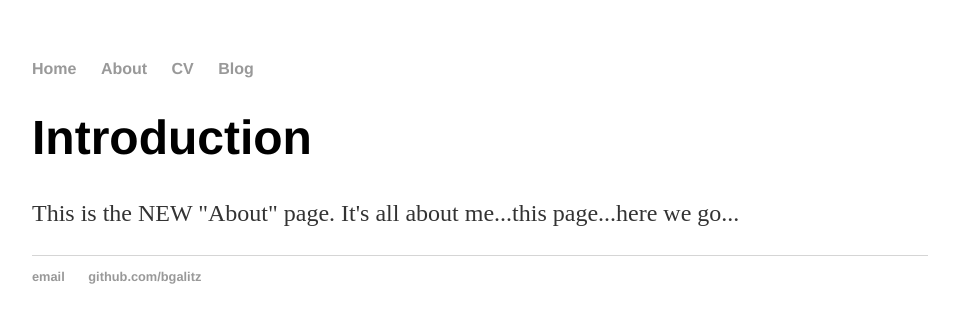
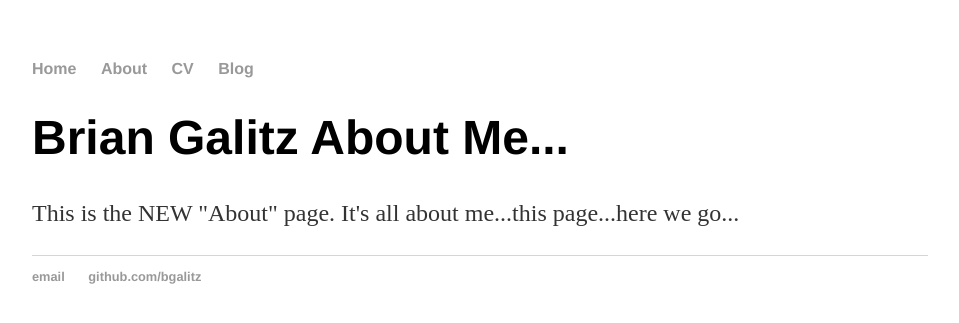
Before and after one commit to bgalitz/bgalitz.github.io, a Jekyll site: the page built from about/index.html, in a window 1280 px wide. Shown: the top 323 px of the page, without its empty margins (160-1119 px from the left). Built offline with Jekyll 4.4.1, drawn with Linux system fonts in a browser that asks for light colours.

Commit message:
Update index.html
header change

```diff
--- a/about/index.html
+++ b/about/index.html
@@ -1,6 +1,6 @@
 ---
 layout: about
-title: Introduction
+title: Brian Galitz About Me...
 ---
 
 <div class="blurb">
```
